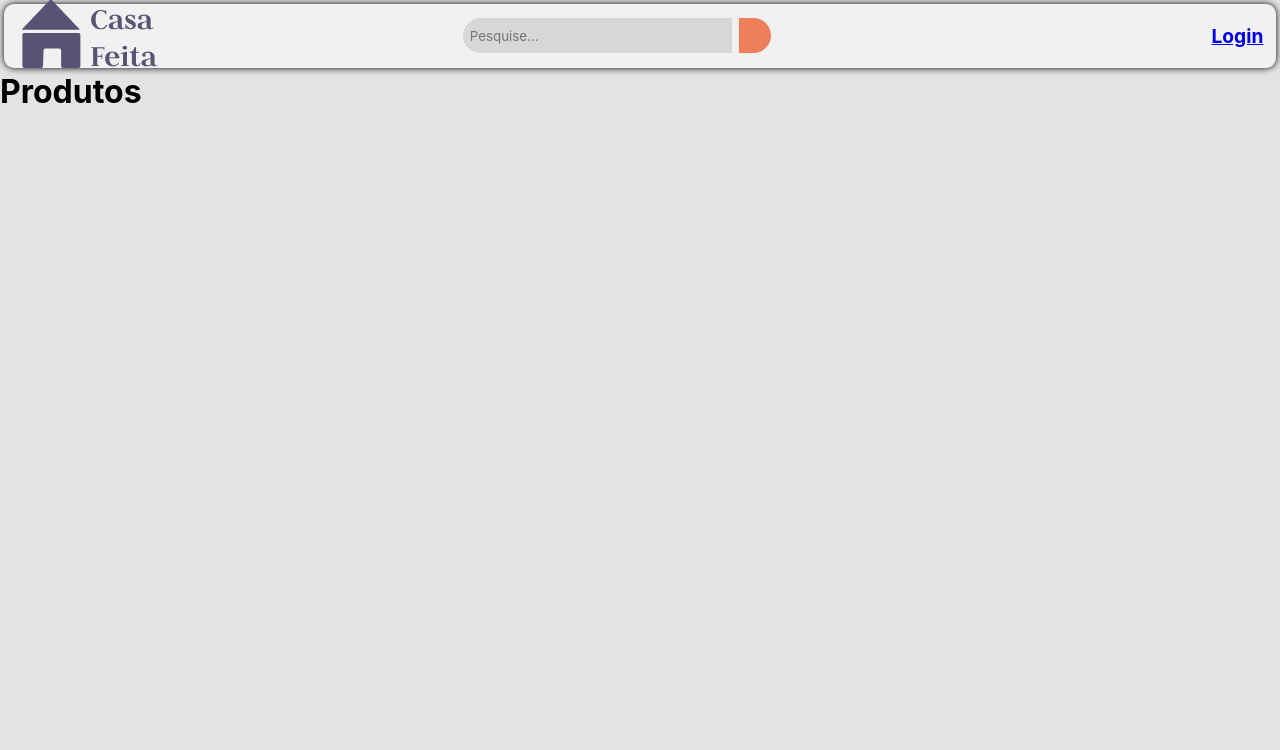
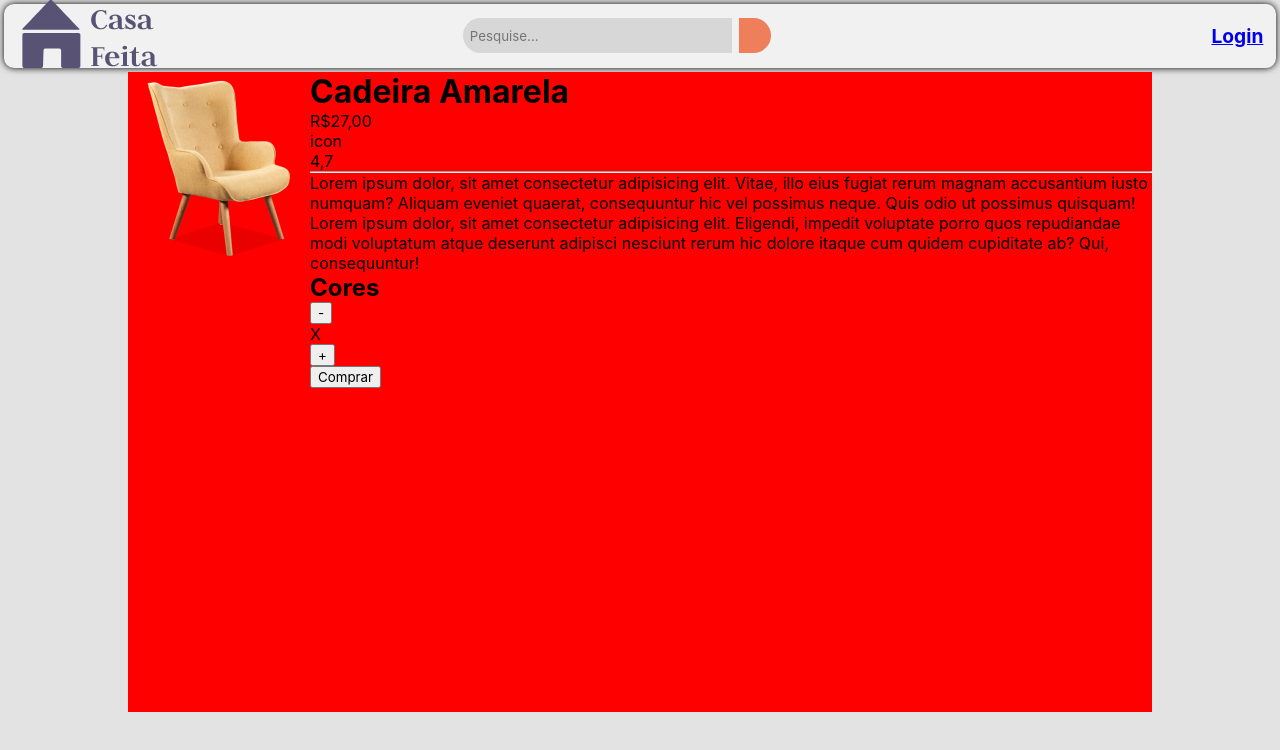
Before and after one commit to JSkahl/casa-feita-frontend, a Vue app: page /product in a window 1280 px wide. Shown: the top 750 px of the page. Built offline with nearby package versions, Linux system fonts and the light colour scheme; some icons are missing.

Commit message:
feat: initiating product screen component

```diff
--- a/dev-dist/sw.js
+++ b/dev-dist/sw.js
@@ -82,7 +82,7 @@ define(['./workbox-b5f7729d'], (function (workbox) { 'use strict';
     "revision": "3ca0b8505b4bec776b69afdba2768812"
   }, {
     "url": "index.html",
-    "revision": "0.bon8dt2m33g"
+    "revision": "0.gnterv5jfio"
   }], {});
   workbox.cleanupOutdatedCaches();
   workbox.registerRoute(new workbox.NavigationRoute(workbox.createHandlerBoundToURL("index.html"), {
--- /dev/null
+++ b/src/components/product/desktop/DefaultProductDesktop.vue
@@ -0,0 +1,64 @@
+<script setup>
+</script>
+
+<template>
+    <main>
+        <div class="image">
+            <img src="../../../assets/cadeira.png">
+        </div>
+
+        <div class="infos">
+            <h1>Cadeira Amarela</h1>
+            <div class="price-rating">
+                <p>R$27,00</p>
+
+                <div class="rating">
+                    icon
+
+                    <p>4,7</p>
+                </div>
+            </div>
+            <hr>
+
+            <div class="description">
+                <p>Lorem ipsum dolor, sit amet consectetur adipisicing elit. Vitae, illo eius fugiat rerum magnam accusantium iusto numquam? Aliquam eveniet quaerat, consequuntur hic vel possimus neque. Quis odio ut possimus quisquam! Lorem ipsum dolor, sit amet consectetur adipisicing elit. Eligendi, impedit voluptate porro quos repudiandae modi voluptatum atque deserunt adipisci nesciunt rerum hic dolore itaque cum quidem cupiditate ab? Qui, consequuntur!</p>
+            </div>
+
+            <div class="colors">
+                <h2>Cores</h2>
+                <div class="options">
+                    <span>
+
+                    </span>
+                    <span>
+
+                    </span>
+                    <span>
+
+                    </span>
+                    <span>
+
+                    </span>
+                </div>
+            </div>
+
+            <div class="quantity">
+                <button>-</button>
+                <p>X</p>
+                <button>+</button>
+            </div>
+
+            <button>Comprar</button>
+        </div>
+    </main>
+</template>
+
+<style scoped>
+    main {
+        display: flex;
+        margin: auto;
+        width: 80vw;
+        height: 80vh;
+        background-color: red;
+    }
+</style>
--- a/src/components/product/mobile/DefaultProductCardMobile.vue
+++ b/src/components/product/mobile/DefaultProductCardMobile.vue
@@ -1,5 +1,4 @@
 <script setup>
-import HeartOutline from 'vue-material-design-icons/HeartOutline.vue';
 import StarOutline from 'vue-material-design-icons/StarOutline.vue'
 </script>
 
--- a/src/views/products/ProductView.vue
+++ b/src/views/products/ProductView.vue
@@ -1,8 +1,9 @@
 <script setup>
+import DefaultProductDesktop from '@/components/product/desktop/DefaultProductDesktop.vue'
 </script>
 
 <template>
-    <h1>Produtos</h1>
+    <DefaultProductDesktop />
     <RouterView />
 </template>
 
```
